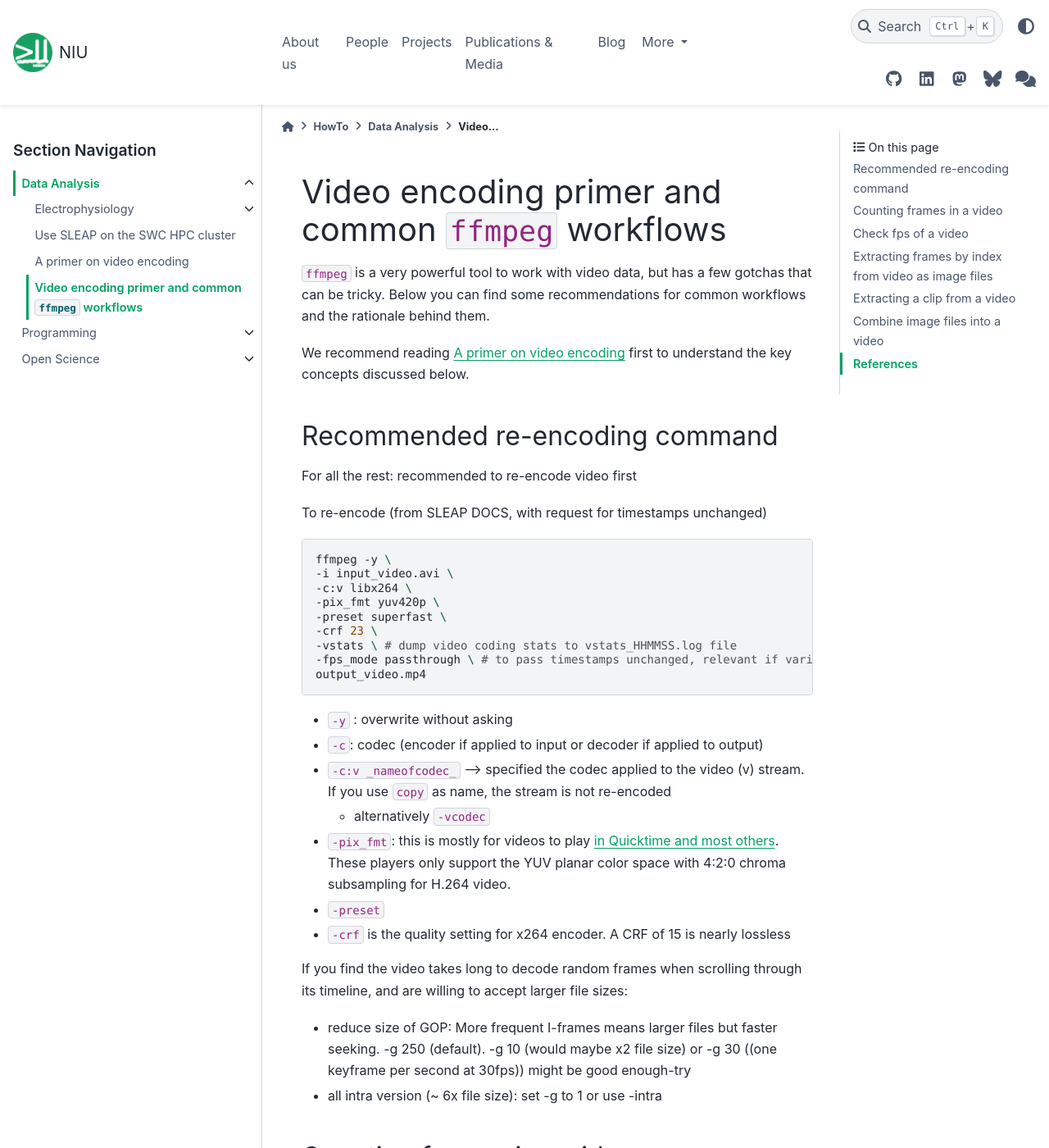
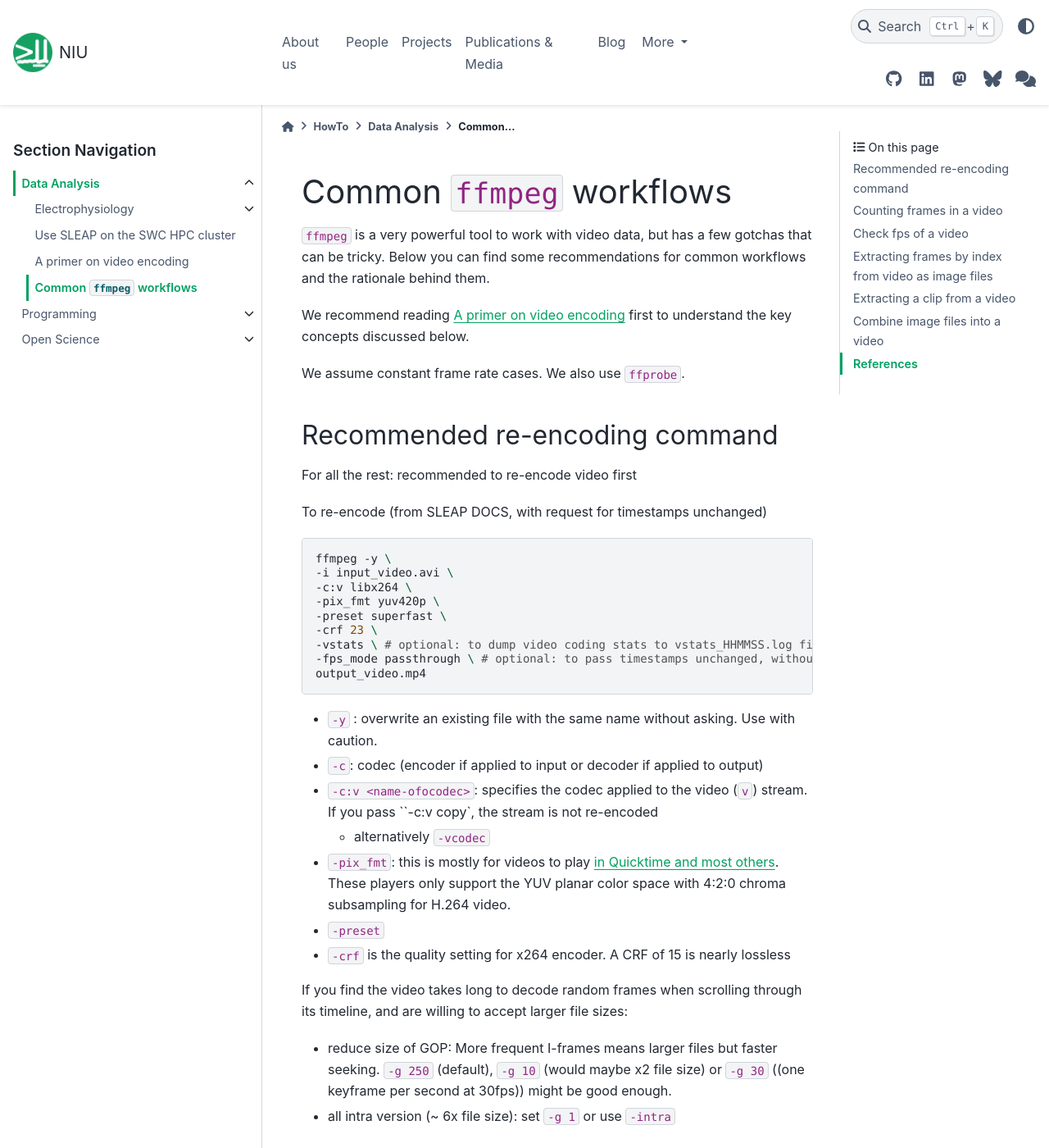
Before and after one commit to neuroinformatics-unit/neuroinformatics-unit.github.io, a Sphinx documentation site: the page built from docs/source/howto/data_analysis/ffmpeg.md, in a window 1280 px wide and 1400 px high. Shown: the whole window at 82% size. Built offline with Sphinx 7.4.7 and the PyData theme 0.15.4, drawn with Linux system fonts in a browser that asks for light colours; nearby versions of some CDN libraries; pages that are not in the unit, such as notebooks, are missing from menus; some of the changed text lies outside the part shown.

Commit message:
Small edits

````diff
--- a/docs/source/howto/data_analysis/ffmpeg.md
+++ b/docs/source/howto/data_analysis/ffmpeg.md
@@ -1,8 +1,10 @@
-# Video encoding primer and common `ffmpeg` workflows
+# Common `ffmpeg` workflows
 
 `ffmpeg` is a very powerful tool to work with video data, but has a few gotchas that can be tricky. Below you can find some recommendations for common workflows and the rationale behind them.
 
 We recommend reading [A primer on video encoding](video-primer.md) first to understand the key concepts discussed below.
+
+We assume constant frame rate cases. We also use `ffprobe`.
 
 ## Recommended re-encoding command
 For all the rest: recommended to re-encode video first
@@ -15,14 +17,14 @@
 -pix_fmt yuv420p \
 -preset superfast \
 -crf 23 \
--vstats \ # dump video coding stats to vstats_HHMMSS.log file
--fps_mode passthrough \ # to pass timestamps unchanged, relevant if variable frame rate
+-vstats \ # optional: to dump video coding stats to vstats_HHMMSS.log file
+-fps_mode passthrough \ # optional: to pass timestamps unchanged, without frame duplication or dropping
 output_video.mp4
 ```
 
-- `-y` : overwrite without asking
+- `-y` : overwrite an existing file with the same name without asking. Use with caution.
 - `-c`: codec (encoder if applied to input or decoder if applied to output)
-- `-c:v _nameofcodec_` --> specified the codec applied to the video (v) stream. If you use `copy` as name, the stream is not re-encoded
+- `-c:v <name-ofocodec>`: specifies the codec applied to the video (`v`) stream. If you pass ``-c:v copy`, the stream is not re-encoded
 	- alternatively `-vcodec`
 - `-pix_fmt`: this is mostly for videos to play [in Quicktime and most others](https://trac.ffmpeg.org/wiki/Encode/H.264#Encodingfordumbplayers). These players only support the YUV planar color space with 4:2:0 chroma subsampling for H.264 video.
 - `-preset`
@@ -30,8 +32,8 @@
 
 
 If you find the video takes long to decode random frames when scrolling through its timeline, and are willing to accept larger file sizes:
-- reduce size of GOP:  More frequent I-frames means larger files but faster seeking. -g 250 (default). -g 10 (would maybe x2 file size) or -g 30 ((one keyframe per second at 30fps)) might be good enough-try
-- all intra version (~ 6x file size): set -g to 1 or use -intra
+- reduce size of GOP:  More frequent I-frames means larger files but faster seeking. `-g 250` (default), `-g 10` (would maybe x2 file size) or `-g 30` ((one keyframe per second at 30fps)) might be good enough.
+- all intra version (~ 6x file size): set `-g 1` or use `-intra`
 
 
 
@@ -51,7 +53,11 @@
 ## Check fps of a video
 
 ```bash
-ffprobe -v error -select_streams v:0 -show_entries stream=r_frame_rate -of csv=p=0 <path-to-video>
+ffprobe -v error \
+-select_streams v:0 \
+-show_entries stream=r_frame_rate \
+-of csv=p=0 \  # output as .csv without headers
+<path-to-video>
 ```
 
 ## Extracting frames by index from video as image files
@@ -220,16 +226,16 @@
 * Recommended to always check at the end if the total number of frames in the output clip is what you expect! (See section "Counting frames in a video")
 
 * Input seeking
-- in theory for ffmpeg > 2.1 and without stream `copy` it is frame accurate
-- but:
-> Input-side seeking (-ss before -i): FFmpeg jumps to the nearest preceding keyframe using the container index, then decodes forward to your target timestamp. This is fast because it skips demuxing and decoding the bulk of the stream. The decoded frame at your target timestamp is accurate. The only "inaccuracy" is that the output stream may begin at the keyframe rather than your exact timestamp — relevant when trimming, not when extracting a frame.
+  - in theory for ffmpeg > 2.1 and without stream `copy` it is frame accurate
+  - but:
+  > Input-side seeking (-ss before -i): FFmpeg jumps to the nearest preceding keyframe using the container index, then decodes forward to your target timestamp. This is fast because it skips demuxing and decoding the bulk of the stream. The decoded frame at your target timestamp is accurate. The only "inaccuracy" is that the output stream may begin at the keyframe rather than your exact timestamp — relevant when trimming, not when extracting a frame.
+
+* Stream copy: if there is stream `copy` there is no frame-accuracy, because the stream that is passed to the `input` and `output` gates is not decoded into frames. Even if used with "output" syntax.
 
 
 * Output seeking
 - Slower but more reliable (see [crabs script](https://github.com/SainsburyWellcomeCentre/crabs-exploration/blob/6dd8df17642d0250674c62083057abce03c64fff/crabs/utils/extract_loop_clips.py#L188))
 
-
-* Stream copy: if there is stream `copy` there is no frame-accuracy, because the stream that is passed to the `input` and `output` gates is not decoded into frames. Even if used with "output" syntax.
 
 * In seeking: how does ffmpeg decide if a frame is in or out?
 frame_PTS: the start time of the frame (PRESENTATION TIMESTAMP = PTS)
@@ -269,7 +274,7 @@
 
 ## References
 - [FFMPEG's H.264 guide](https://trac.ffmpeg.org/wiki/Encode/H.264])
-- [FFMPEG'S Frame accuracy when seeking](https://fftrac-bg.ffmpeg.org/wiki/Seeking)
+- [FFMPEG'S Frame accuracy when seeking](https://trac.ffmpeg.org/wiki/Seeking)
 - [FFMPEG's CRF guide](https://trac.ffmpeg.org/wiki/Encode/H.264#a1.ChooseaCRFvalue)
 
 - [Main options](https://ffmpeg.org/ffmpeg.html#Main-options)
````
Also changed, not shown: other parts of docs/source/howto/data_analysis/ffmpeg.md (+0 -1 lines).
